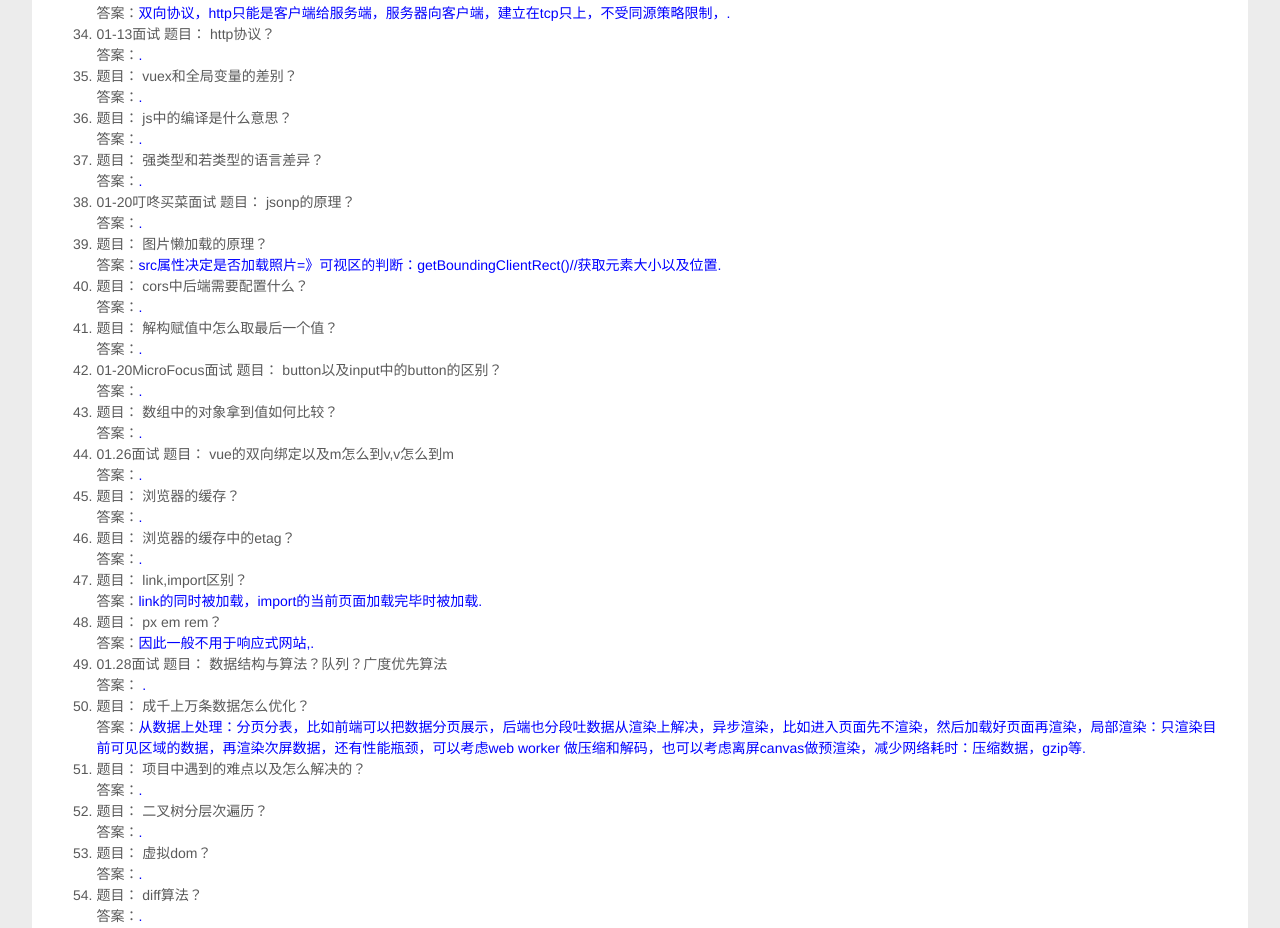
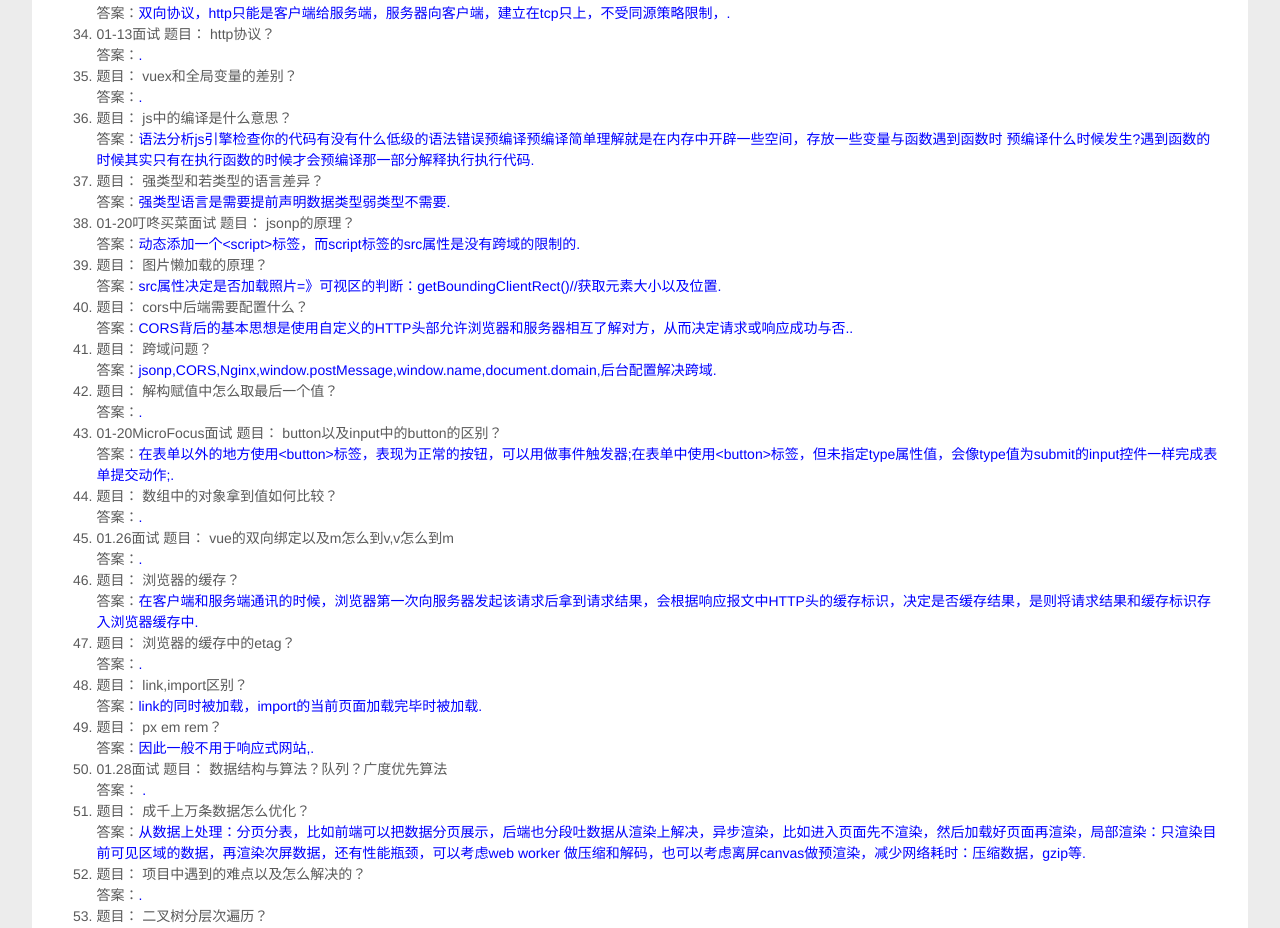
Before and after one commit to jackluotong/vue_project, a Vue app: page /January in a window 1280 px wide. Shown: the part 1543-2471 px from the top of the page. Built offline with nearby package versions, Linux system fonts and the light colour scheme.

Commit message:
browser storage.

```diff
--- a/src/components/Interview/January.vue
+++ b/src/components/Interview/January.vue
@@ -96,16 +96,17 @@ export default {
         { name: 'websocket？', answer: '双向协议，http只能是客户端给服务端，服务器向客户端，建立在tcp只上，不受同源策略限制，' },
         { title: '01-13面试', name: ' http协议？', answer: '' },
         { name: 'vuex和全局变量的差别？', answer: '' },
-        { name: 'js中的编译是什么意思？', answer: '' },
-        { name: '强类型和若类型的语言差异？', answer: '' },
-        { title: '01-20叮咚买菜面试', name: ' jsonp的原理？', answer: '' },
+        { name: 'js中的编译是什么意思？', answer: '语法分析js引擎检查你的代码有没有什么低级的语法错误预编译预编译简单理解就是在内存中开辟一些空间，存放一些变量与函数遇到函数时 预编译什么时候发生?遇到函数的时候其实只有在执行函数的时候才会预编译那一部分解释执行执行代码' },
+        { name: '强类型和若类型的语言差异？', answer: '强类型语言是需要提前声明数据类型弱类型不需要' },
+        { title: '01-20叮咚买菜面试', name: ' jsonp的原理？', answer: '动态添加一个<script>标签，而script标签的src属性是没有跨域的限制的' },
         { name: '图片懒加载的原理？', answer: 'src属性决定是否加载照片=》可视区的判断：getBoundingClientRect()//获取元素大小以及位置' },
-        { name: 'cors中后端需要配置什么？', answer: '' },
+        { name: 'cors中后端需要配置什么？', answer: 'CORS背后的基本思想是使用自定义的HTTP头部允许浏览器和服务器相互了解对方，从而决定请求或响应成功与否.' },
+        {name:'跨域问题？',answer:'jsonp,CORS,Nginx,window.postMessage,window.name,document.domain,后台配置解决跨域'},
         { name: '解构赋值中怎么取最后一个值？', answer: '' },
-        { title: '01-20MicroFocus面试', name: ' button以及input中的button的区别？', answer: '' },
+        { title: '01-20MicroFocus面试', name: ' button以及input中的button的区别？', answer: '在表单以外的地方使用<button>标签，表现为正常的按钮，可以用做事件触发器;在表单中使用<button>标签，但未指定type属性值，会像type值为submit的input控件一样完成表单提交动作;' },
         { name: '数组中的对象拿到值如何比较？', answer: '' },
         { title: '01.26面试', name: 'vue的双向绑定以及m怎么到v,v怎么到m', answer: '' },
-        { name: '浏览器的缓存？', answer: '' },
+        { name: '浏览器的缓存？', answer: '在客户端和服务端通讯的时候，浏览器第一次向服务器发起该请求后拿到请求结果，会根据响应报文中HTTP头的缓存标识，决定是否缓存结果，是则将请求结果和缓存标识存入浏览器缓存中' },
         { name: '浏览器的缓存中的etag？', answer: '' },
         { name: 'link,import区别？', answer: 'link的同时被加载，import的当前页面加载完毕时被加载' },
         { name: 'px em rem？', answer: '因此一般不用于响应式网站,' },
```
Also changed, not shown: src/components/Interview/README.md.
